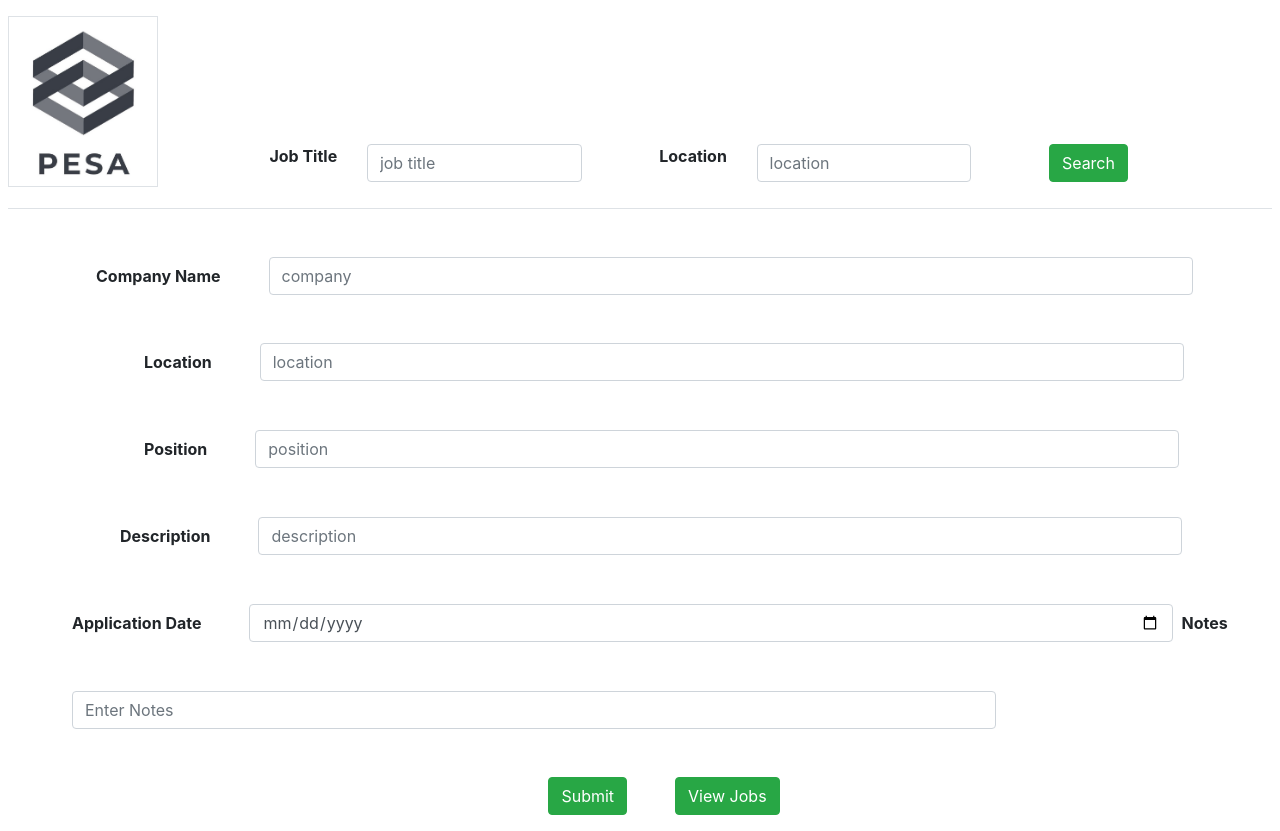
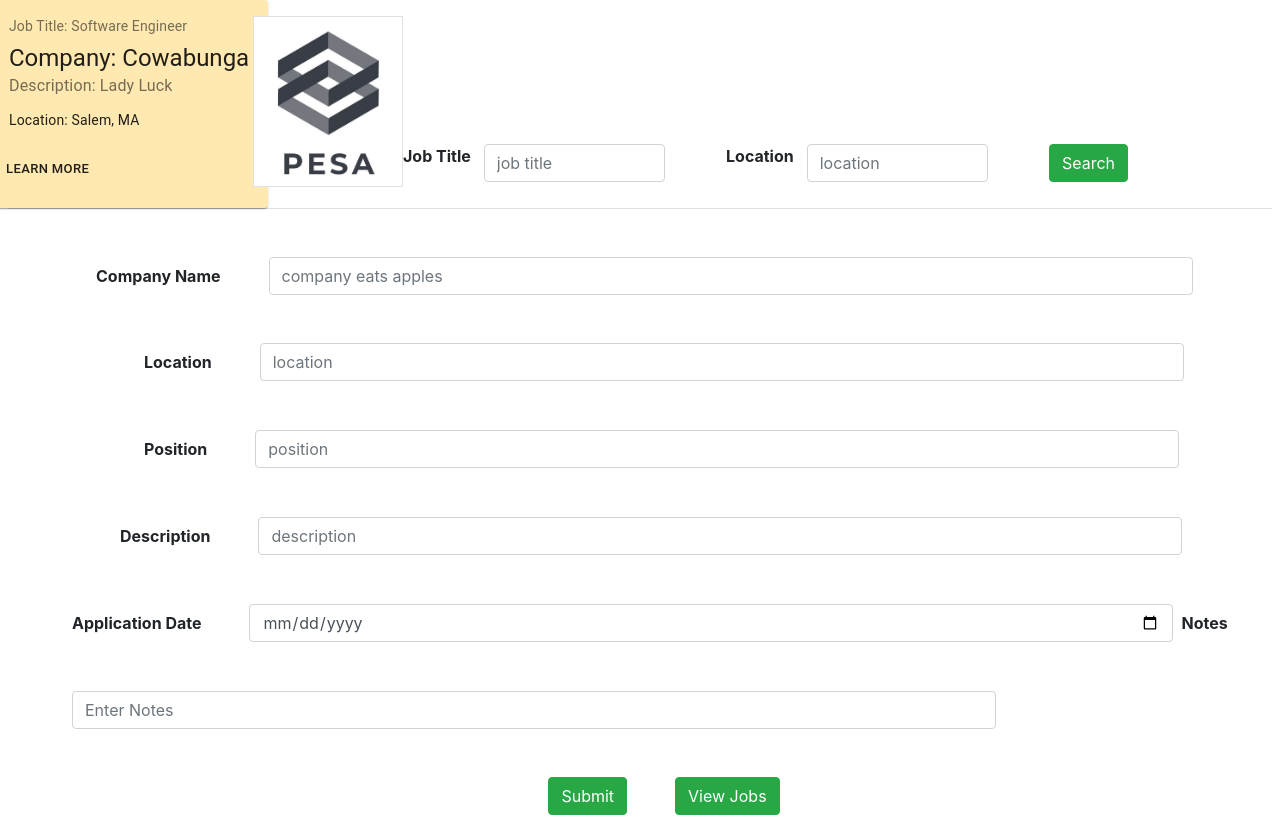
Before and after one commit to dianadevsit/PESA, a React (Create React App) app in the folder client/: page /pesa in a window 1280 px wide. Built offline with nearby package versions, Linux system fonts and the light colour scheme.

Commit message:
tester API in for example

```diff
--- a/client/package.json
+++ b/client/package.json
@@ -4,7 +4,9 @@
   "private": true,
   "proxy": "http://localhost:8080/",
   "dependencies": {
+    "@material-ui/core": "^4.7.0",
     "axios": "^0.19.0",
+    "faker": "^4.1.0",
     "react": "^16.11.0",
     "react-dom": "^16.11.0",
     "react-router-dom": "^5.1.2",
--- a/client/src/components/FormFill/index.js
+++ b/client/src/components/FormFill/index.js
@@ -15,7 +15,7 @@
           name="company"
           type="text"
           className="form-control w-75 mt-5 d-inline ml-5"
-          placeholder="company"
+          placeholder="company eats apples"
         />
         <label htmlFor="location" className="ml-5 mt-5 pl-5 text-center font-weight-bold">Location</label>
         <input
--- a/client/src/pages/SearchPage.js
+++ b/client/src/pages/SearchPage.js
@@ -12,9 +12,8 @@
 
 import logoImage from "../images.json";
 
-import API from "../utils/API"
-
-const faker = require('faker');
+import API from "../utils/API";
+import {JobCard} from './jobCard';
 
 class SearchPage extends Component {
     state = {
@@ -26,12 +25,13 @@
         description: "",
         date: "",
         documents: "",
-        results: []
-    }
-
-    searchList() {
-        // var randomName = faker.name.findName(); // Rowan Nikolaus
-        // console.log('rowan', randomName);
+        results: [],
+        job :  {
+            title : 'Software Engineer',
+            description: 'Lady Luck',
+            companyName: 'Cowabunga',
+            location: 'Salem, MA'
+        }
     }
 
 
@@ -88,6 +88,11 @@
             <div>
             <div className="d-flex justify-content-between border-bottom ml-2 mr-2">
             <Row>
+                <JobCard
+                    job={this.state.job}
+                />
+            </Row>
+            <Row>
                 <Col size="md-2">
                 <Logo image={logoImage[0].image} name={logoImage[0].name} />
                 </Col>
--- /dev/null
+++ b/client/src/pages/jobCard.js
@@ -0,0 +1,50 @@
+import React from 'react';
+import { TextField, Button, Card, Typography, CardActions, CardContent, makeStyles } from '@material-ui/core';
+
+
+const faker = require('faker');
+
+const useStyles = makeStyles({
+    card: {
+        minWidth: 275,
+        backgroundColor: '#FFE9B1'
+    },
+    bullet: {
+        display: 'inline-block',
+        margin: '0 2px',
+        transform: 'scale(0.8)',
+    },
+    title: {
+        fontSize: 14,
+    },
+    pos: {
+        marginBottom: 12,
+    },
+});
+
+export const JobCard = ({job}) => {
+    console.log('JOB IS HERE::', job);
+    const {title, description, companyName, location} = job;
+    const classes = useStyles();
+    return(
+        <Card className={classes.card}>
+        <CardContent>
+            <Typography className={classes.title} color="textSecondary" gutterBottom>
+                Job Title: {title}
+</Typography>
+            <Typography variant="h5" component="h2">
+               Company: {companyName}
+</Typography>
+            <Typography className={classes.pos} color="textSecondary">
+                Description: {description}
+</Typography>
+            <Typography variant="body2" component="p">
+                Location: {location}
+            </Typography>
+        </CardContent>
+        <CardActions>
+            <Button size="small">Learn More</Button>
+        </CardActions>
+    </Card>
+        )
+};
```
Also changed, not shown: 2 other files (tests, documents, lock files or other folders).
